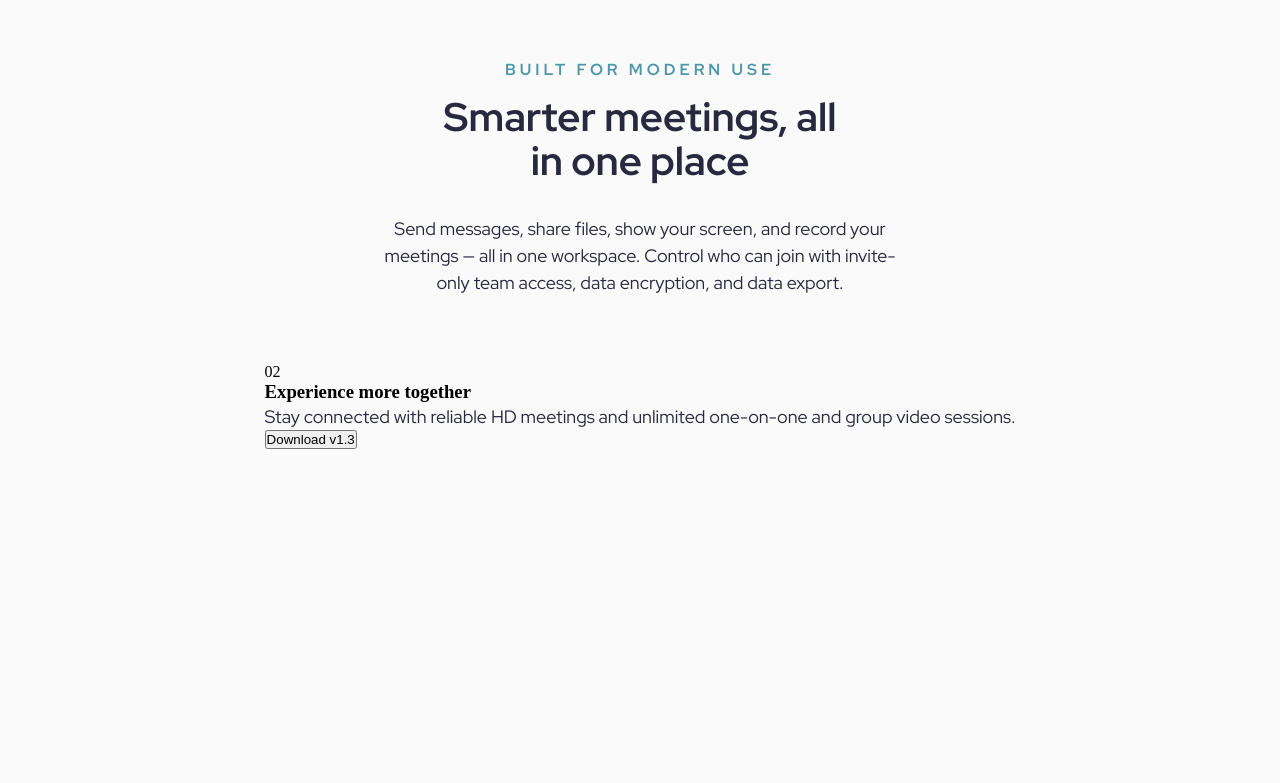
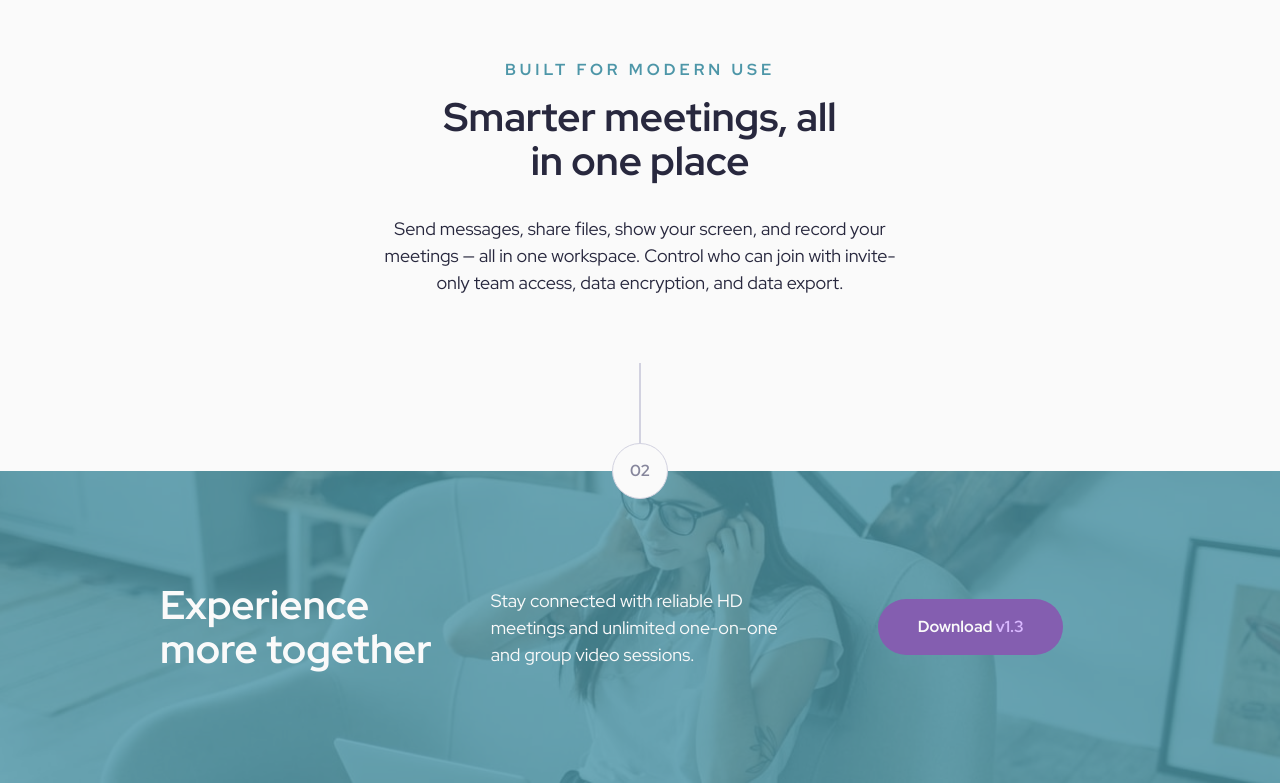
Before and after one commit to majdal01/meet-landing-page, a plain HTML site: page starter-code/index.html in a window 1280 px wide. Shown: the part 1163-1946 px from the top of the page. Before the commit the page ends 1612 px from the top, so only its background shows below. Drawn offline with Linux system fonts and the light colour scheme.

Commit message:
Styling footer

```diff
--- a/starter-code/SCSS/style.scss
+++ b/starter-code/SCSS/style.scss
@@ -1,5 +1,7 @@
 @use "variables" as *;
 @use "mixins" as *;
+
+//Global styles
 
 * {
   box-sizing: border-box;
@@ -23,6 +25,14 @@ p {
     @include text-preset-4;
 }
 
+.vertical-line {
+    @include vertical-line;
+}
+
+.section-number {
+    @include section-number;
+}
+
 .button-blue {
     @include button($cyan-600, $white);
 
@@ -33,7 +43,13 @@ p {
 
 .button-purple {
     @include button($purple-600, $white);
+
+    .version {
+        color: $purple-300;
+    }
 }
+
+// Content styles
 
 .hero-wrap {
 
@@ -67,8 +83,6 @@ p {
                 @include text-preset-1;
             }
 
-
-
             .hero-buttons {
                 display: flex;
                 gap: 1.063rem;
@@ -79,7 +93,6 @@ p {
             grid-area: 1 / 3 / 2 / 4;
             margin-right: -$space-1400;
         }
-
 }
 }
 
@@ -89,14 +102,6 @@ p {
     max-width: 90rem;
     align-items: center;
     margin: $space-700 $space-1000 $space-900;
-
-    .vertical-line {
-    @include vertical-line;
-    }
-
-    .section-number {
-    @include section-number;
-    }
 
     .image-gallery {
         display: grid;
@@ -129,3 +134,64 @@ p {
     }
 
 }
+
+.footer-content {
+    display: flex;
+    flex-direction: column;
+    align-items: center;
+    width: 100%;
+    position: relative;
+    margin-top: auto;
+
+    .vertical-line, .section-number {
+        z-index: 3;
+    }
+
+    .section-number {
+        background-color: $white;
+    }
+
+
+    .footer-article {
+        height: 19.5rem;
+        width: 100%;
+        margin-top: -1.75rem;
+        display: grid;
+        grid-template-columns: repeat(3, 1fr);
+        gap: $space-400;
+        padding: $space-1400 ($space-1000*2);
+        background-image: url(../assets/desktop/image-footer.jpg);
+        background-size: cover;
+        background-position: center;
+        background-repeat: no-repeat;
+        position: relative;
+        z-index: 2;
+
+
+        &::before {
+            content: "";
+            position: absolute;
+            inset: 0;
+            background-color: hsl(192, 37%, 48%, 0.8);
+            z-index: 0;
+        }
+
+        h3, p, button {
+            position: relative;
+            z-index: 1;
+            width: auto;
+            justify-self: center;
+            align-self: center;
+        }
+
+        h3 {
+            @include text-preset-2;
+            color: $white;
+        }
+
+        p {
+            color: $white;
+        }
+
+    }
+}
--- a/starter-code/index.html
+++ b/starter-code/index.html
@@ -63,18 +63,19 @@
 
     </main>
 
-    <footer>
+    <footer class="footer-content">
 
-      <div>02</div>
+      <div class="vertical-line"></div>
+      <div class="section-number">02</div>
 
-      <h3>Experience more together</h3>
-      <p>Stay connected with reliable HD meetings and unlimited one-on-one and group video sessions.</p>
+      <article class="footer-article">
+        <h3>Experience more together</h3>
+        <p>Stay connected with reliable HD meetings and unlimited one-on-one and group video sessions.</p>
 
-      <button>Download v1.3</button>
+        <button class="button-purple">Download <span class="version">v1.3</span></button>
+      </article>
 
     </footer>
 
-  </main>
-
 </body>
 </html>
```
Also changed, not shown: starter-code/SCSS/style.css, 1 other file.
